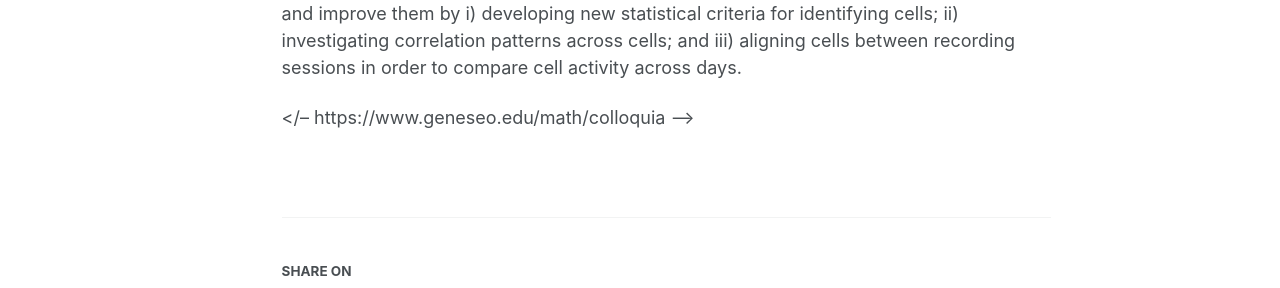
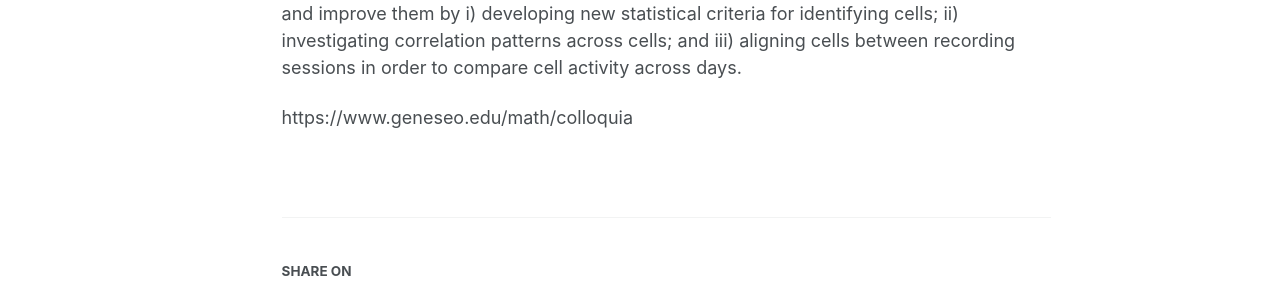
Before and after one commit to BethAnna/BethAnna.github.io, a Jekyll site: the page built from _talks/talk-Geneseo-colloquium.md, in a window 1280 px wide and 1286 px high. Shown: the part 467-755 px from the top of the window. Built offline with Jekyll 4.4.1, drawn with Linux system fonts in a browser that asks for light colours; some web fonts are replaced; a script that is not in the unit is left out.

Commit message:
Update talk-Geneseo-colloquium.md

```diff
--- a/_talks/talk-Geneseo-colloquium.md
+++ b/_talks/talk-Geneseo-colloquium.md
@@ -11,4 +11,4 @@ location: "Geneseo, NY"
 <b>Abstract:</b> <br>
 Modern imaging methods allow us to view the activity of tens of thousands of neurons in the brain. However, due to the large number of images to sort through, manual methods of location, identification, and analysis of these individual neurons is tedious and time-consuming. Researchers need an automated system to complete in hours what may take an expert weeks or even years. Some automated computer techniques exist, but they find only roughly half the cells, and disagree on half of what they find. Current leading methods analyze neural images using singular value decomposition and constrained non-negative matrix factorizations. We will compare the cells identified with these methods and improve them by i) developing new statistical criteria for identifying cells; ii) investigating correlation patterns across cells; and iii) aligning cells between recording sessions in order to compare cell activity across days.
 
-</-- https://www.geneseo.edu/math/colloquia -->
+https://www.geneseo.edu/math/colloquia
```
